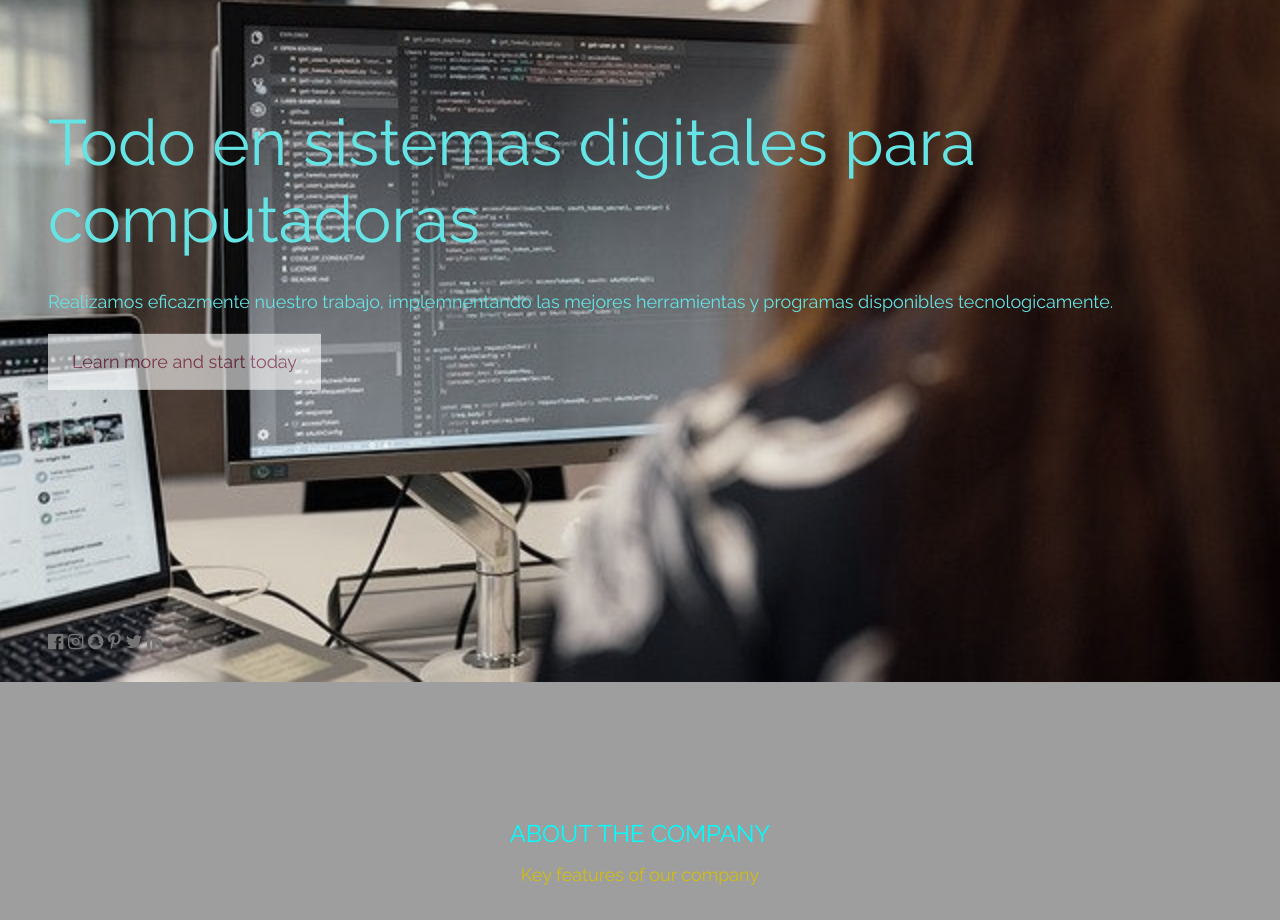
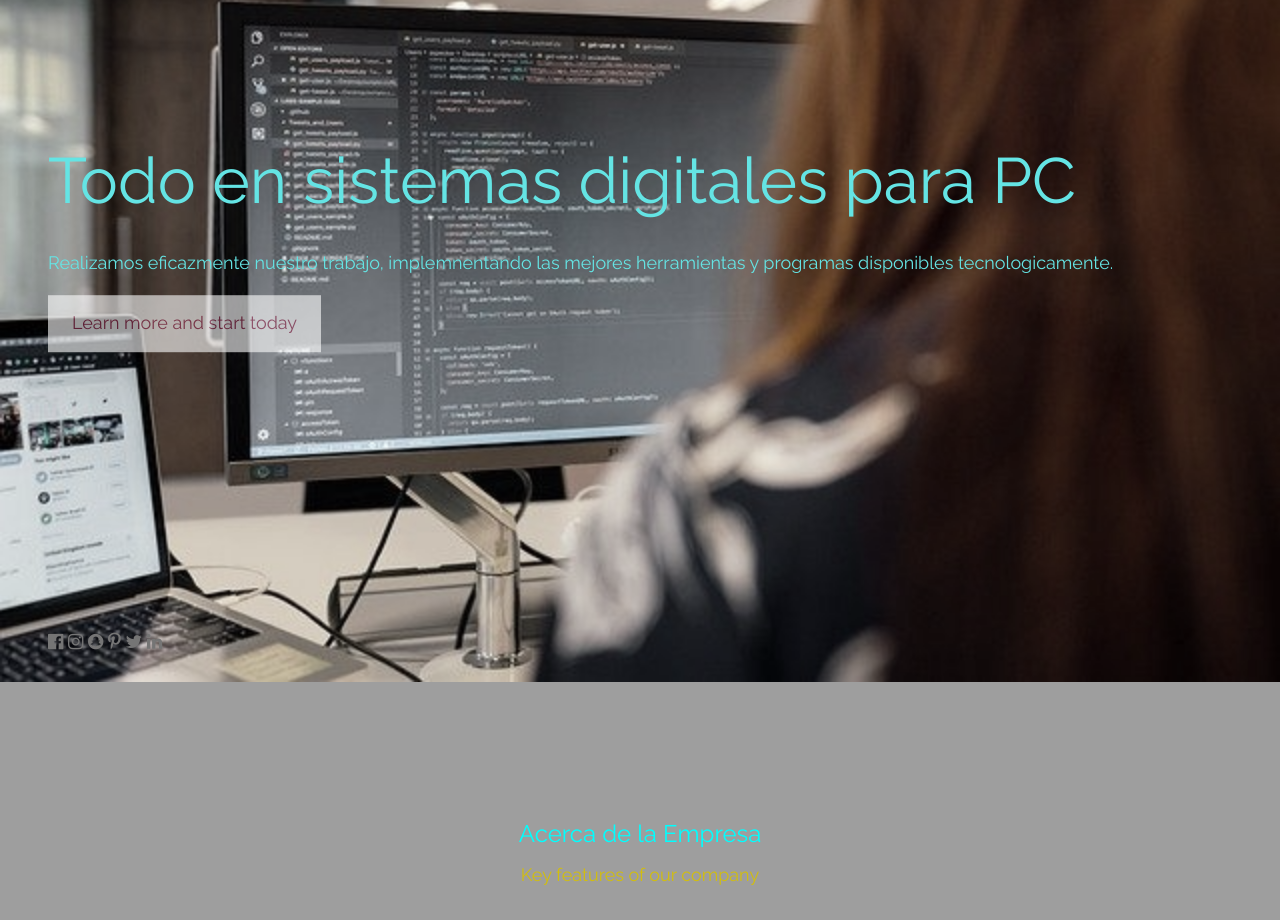
Before and after one commit to RICHARD-BYTE-CELL/nueva-pagina-ets, a plain HTML site: page index.html in a window 1280 px wide. Shown: the part 172-1092 px from the top of the page. Drawn offline with nearby package versions, Linux system fonts and the light colour scheme.

Commit message:
Update index.html
este es un cambio acerca de la empresa

```diff
--- a/index.html
+++ b/index.html
@@ -61,7 +61,7 @@
 <header class="bgimg-1 w3-display-container w3-grayscale-min" id="home">
   <img src="/IMG/barnner_1.jpg" style="width: 100%;" alt="...">
   <div class="w3-display-left w3-text-aqua" style="padding:48px">
-    <span class="w3-jumbo w3-hide-small h2">Todo en sistemas digitales para computadoras</span><br>
+    <span class="w3-jumbo w3-hide-small h2">Todo en sistemas digitales para PC</span><br>
     <span class="w3-xxlarge w3-hide-large w3-hide-medium"></span><br>
     <span class="w3-large w3-text-aqua">Realizamos eficazmente nuestro trabajo, implemnentando las mejores herramientas y programas disponibles tecnologicamente.</span>
     <p><a href="#about" class="w3-button w3-white w3-padding-large w3-large w3-margin-top w3-opacity w3-hover-opacity-off w3-text-pink">Learn more and start today</a></p>
@@ -80,7 +80,7 @@
 
 <!-- About Section -->
 <div class="w3-container w3-gray" style="padding:128px 16px" id="about">
-  <h3 class="w3-center w3-text-aqua">ABOUT THE COMPANY</h3>
+  <h3 class="w3-center w3-text-aqua">Acerca de la Empresa</h3>
   <p class="w3-center w3-large w3-text-yellow">Key features of our company</p>
   <div class="w3-row-padding w3-center" style="margin-top:64px">
     <div class="w3-quarter">
```
